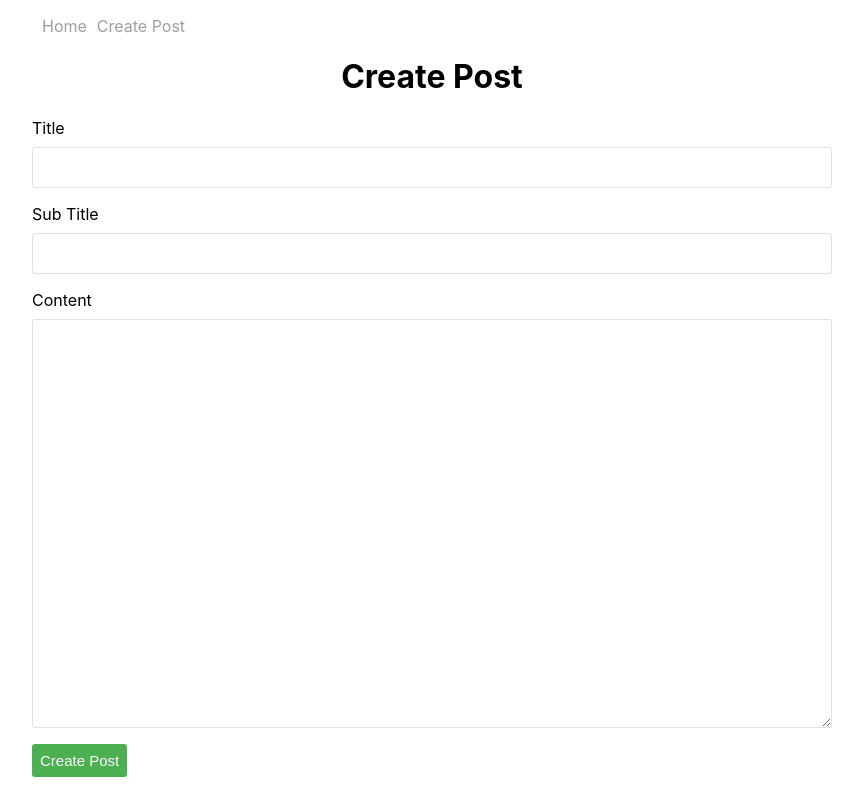
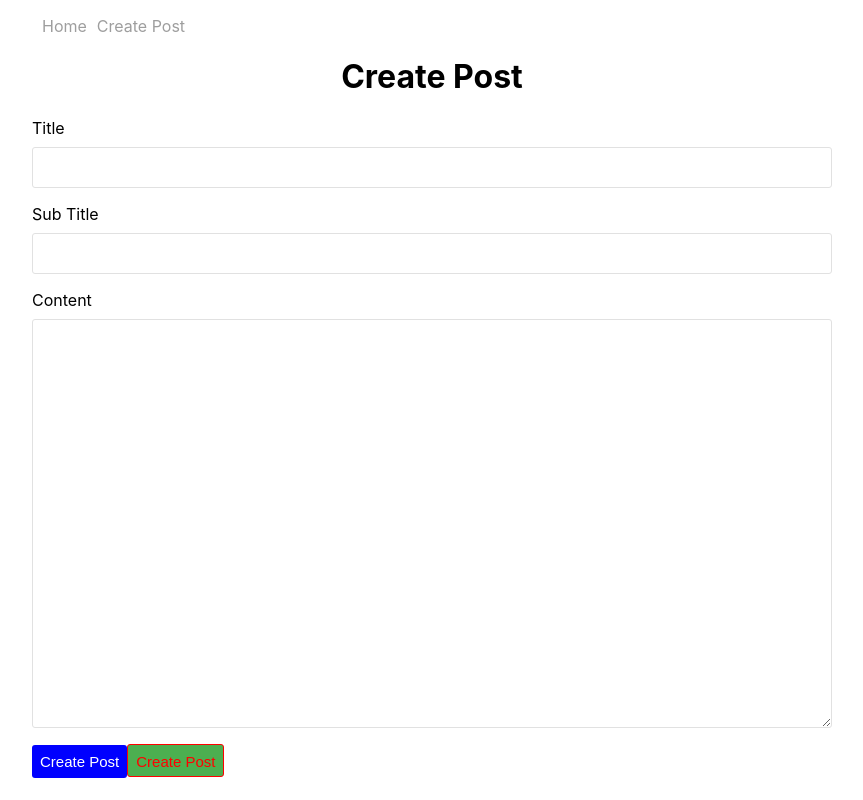
Before and after one commit to HarshuHacker/react-hooks-blog, a React (Create React App) app: page /create-post in a window 1280 px wide. Shown: the whole page, without its empty margins (208-1071 px from the left). Built offline with nearby package versions, Linux system fonts and the light colour scheme.

Commit message:
Styling Third Party Components Like "Link" Tag And Used Dynamic Styling

```diff
--- a/src/assets/css/button.module.css
+++ b/src/assets/css/button.module.css
@@ -1,5 +1,5 @@
 /* You can't use .create-post-btn (No - in between) */
-.createPostBtn {
+/* .createPostBtn {
   height: 33px;
   background: #4caf50;
   border: 0;
@@ -8,10 +8,10 @@
   font-size: 15px;
   border-radius: 3px;
   cursor: pointer;
-}
+} */
 
 /* It Will Become Like This */
-.button_createPostBtn__AU7Fz {
+/* .button_createPostBtn__AU7Fz {
   height: 33px;
   background: #4caf50;
   border: 0;
@@ -20,4 +20,4 @@
   font-size: 15px;
   border-radius: 3px;
   cursor: pointer;
-}
+} */
--- a/src/assets/css/index.css
+++ b/src/assets/css/index.css
@@ -60,13 +60,13 @@ code {
 #nav li {
   margin-left: 10px;
 }
-#nav li a {
+/* #nav li a {
   text-decoration: none;
   color: #9e9e9e;
 }
 #nav li a:hover {
   text-decoration: underline;
-}
+} */
 .create-post h1 {
   text-align: center;
 }
--- a/src/components/CreatePost.js
+++ b/src/components/CreatePost.js
@@ -2,8 +2,29 @@
 import React from "react";
 import { db } from "../firebase";
 import { useFormInput } from "../hooks";
+import styledComponents, { css } from "styled-components";
 
-import buttonStyle from "../assets/css/button.module.css";
+// import buttonStyle from "../assets/css/button.module.css";
+
+// we pass props here because this is a function
+const StyledButton = styledComponents.button`
+  height: 33px;
+  background: ${(props) => (props.primary ? "#4caf50" : "blue")};
+  border: 0;
+  color: #fff;
+  padding: 8px;
+  font-size: 15px;
+  border-radius: 3px;
+  cursor: pointer;
+
+  // we need to use css if we need to give styles using props
+  ${(props) =>
+    props.primary &&
+    css`
+      border: 1px solid red;
+      color: ${props.textColor};
+    `}
+`;
 
 function CreatePost(props) {
   // const [title, setTitle] = useState("");
@@ -64,7 +85,11 @@ function CreatePost(props) {
           <textarea {...content} />
         </div>
 
-        <button className={buttonStyle.createPostBtn}>Create Post</button>
+        {/* <button className={buttonStyle.createPostBtn}>Create Post</button> */}
+        <StyledButton>Create Post</StyledButton>
+        <StyledButton primary textColor="red">
+          Create Post
+        </StyledButton>
       </form>
     </div>
   );
--- a/src/components/Navbar.js
+++ b/src/components/Navbar.js
@@ -1,14 +1,24 @@
 import { Link } from "react-router-dom";
+import styledComponents from "styled-components";
+
+const StyledLink = styledComponents(Link)`
+  text-decoration: none;
+  color: #9e9e9e;
+
+  &:hover {
+    text-decoration: underline;
+  }
+`
 
 function Navbar() {
   return (
     <div>
       <ul id="nav">
         <li>
-          <Link to="/">Home</Link>
+          <StyledLink to="/">Home</StyledLink>
         </li>
         <li>
-          <Link to="/create-post">Create Post</Link>
+          <StyledLink to="/create-post">Create Post</StyledLink>
         </li>
       </ul>
     </div>
```
